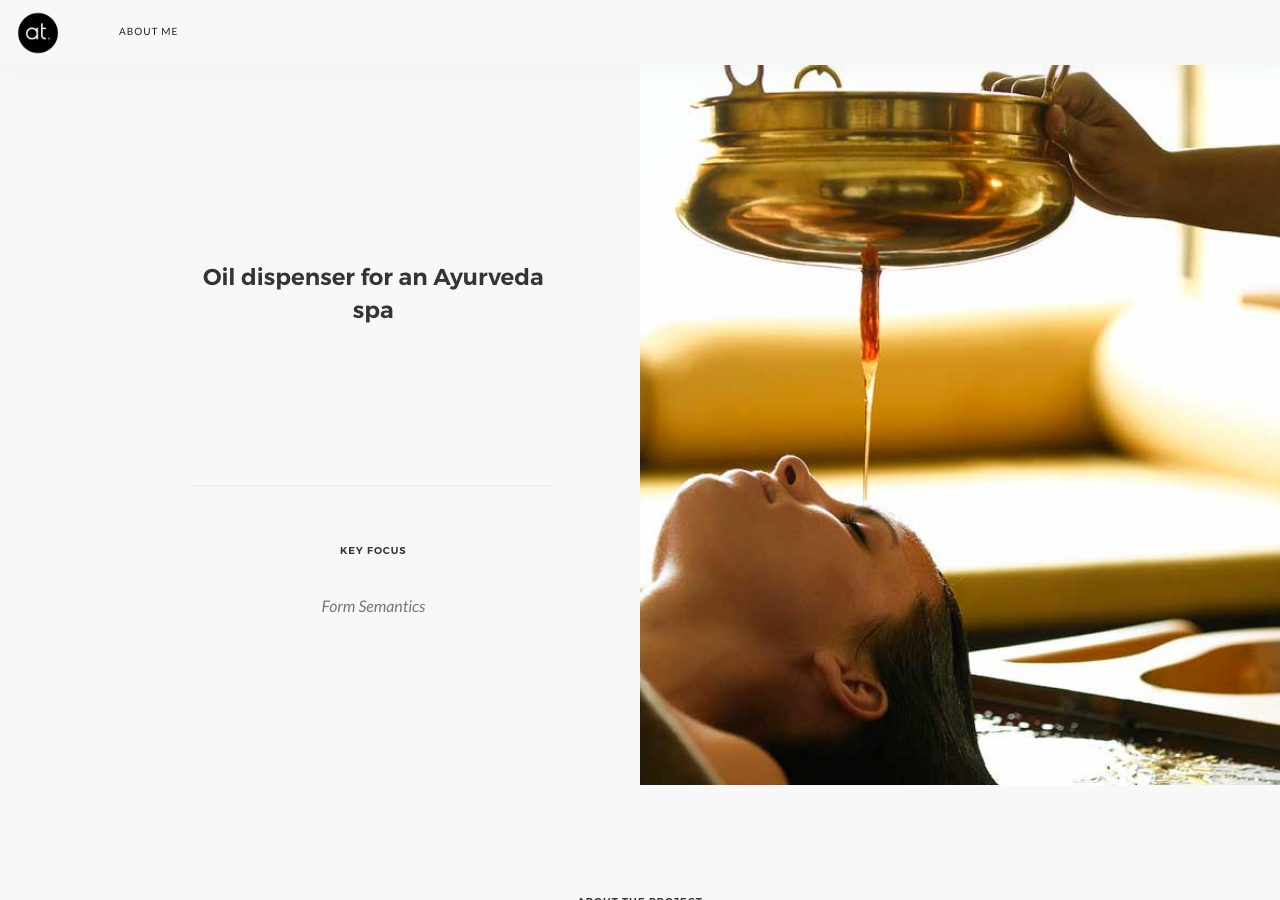
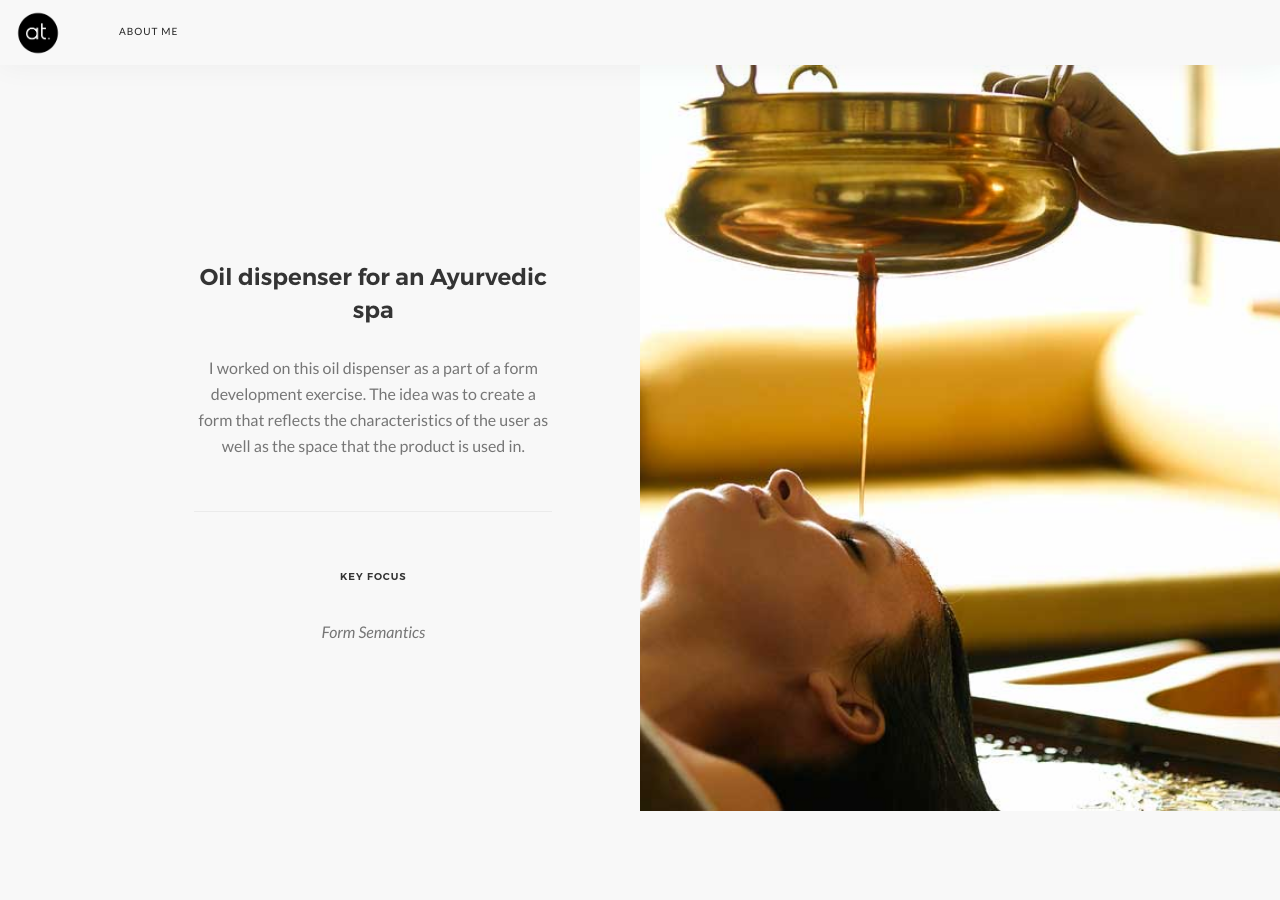
Before and after one commit to akshatkedia/avani-tavargeri, a Jekyll site: the page built from _projects/oil-dispenser.markdown, in a window 1280 px wide and 900 px high. Built offline with Jekyll 4.4.1, drawn with Linux system fonts in a browser that asks for light colours; some web fonts are replaced.

Commit message:
Updated Oil Dispenser

```diff
--- a/_projects/oil-dispenser.markdown
+++ b/_projects/oil-dispenser.markdown
@@ -5,7 +5,10 @@ thumbnail image: "/uploads/thumbnail-oil-dispenser.jpg"
 project category: Industrial Design
 description:
   icon: Rain-Drop
-  title: Oil dispenser for an Ayurveda spa
+  title: Oil dispenser for an Ayurvedic spa
+  text: 'I worked on this oil dispenser as a part of a form development exercise.
+    The idea was to create a form that reflects the characteristics of the user as
+    well as the space that the product is used in. '
 key focus areas:
 - Form Semantics
 top image: "/uploads/top-image-oil-dispenser-fc42ca.jpg"
```
